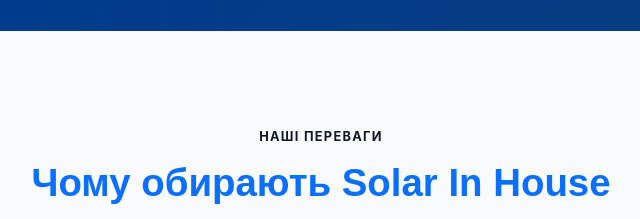
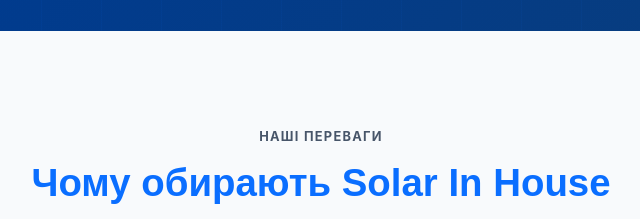
Before and after one commit to IrynaDiatel/solar_in_house, a website: page index.html in a window 1280 px wide. Shown: the part 800-1019 px from the top of the page, 319-959 px from the left. Drawn offline with Linux system fonts and the light colour scheme.

Commit message:
Update style.css

```diff
--- a/css/style.css
+++ b/css/style.css
@@ -493,7 +493,7 @@
     font-weight: 700;
     letter-spacing: 0.1em;
     text-transform: uppercase;
-    color: var(--gray-900);
+    color: var(--gray-600);
     margin-bottom: 0.75rem;
   }
 
```
